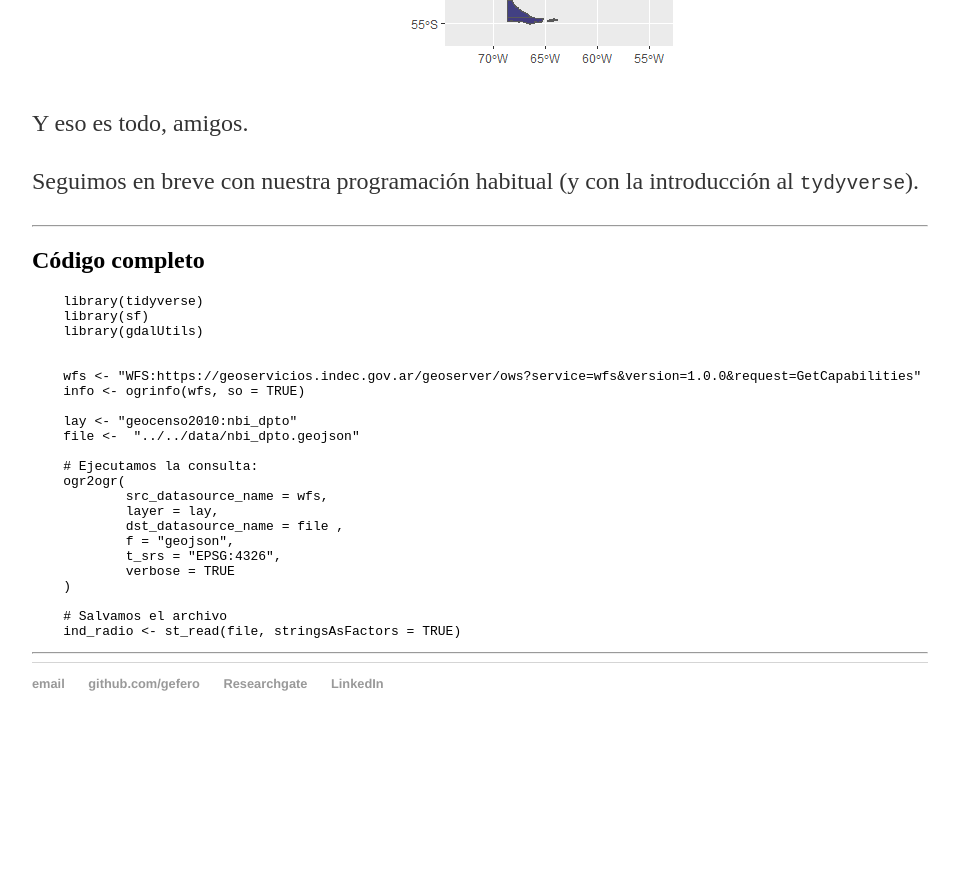
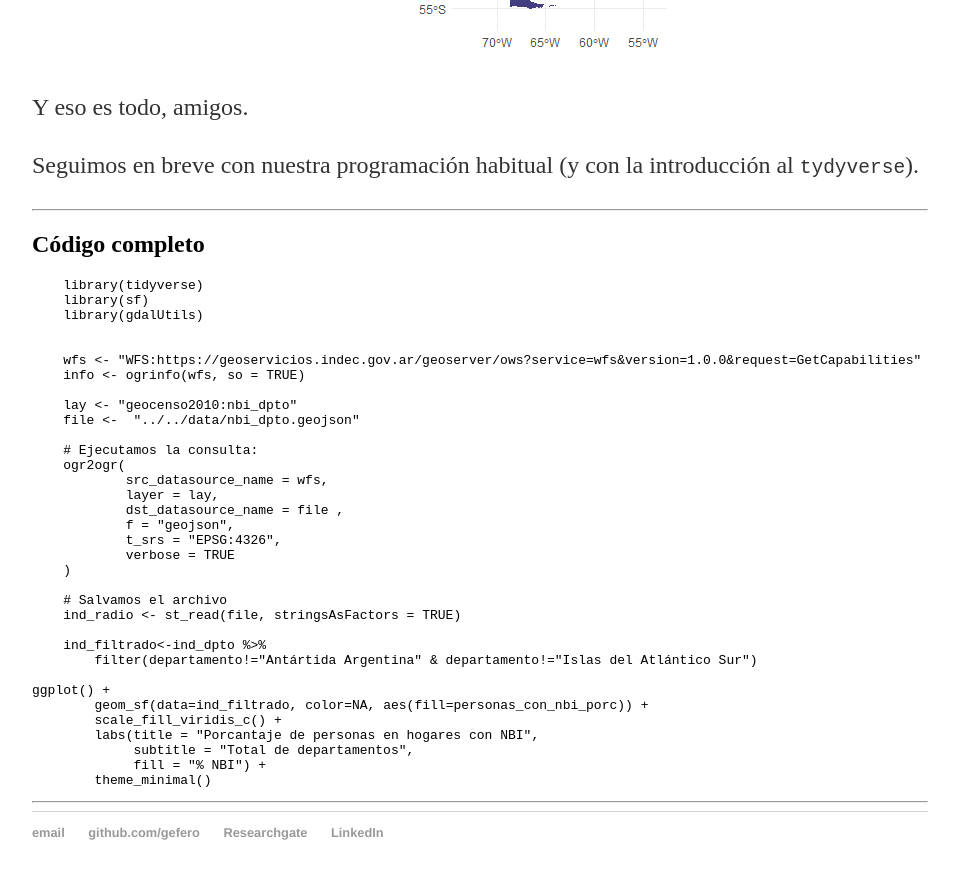
Before and after one commit to gefero/gefero.github.io, a Jekyll site: the page built from _posts/2019-03-14-Consultando-mapas.md, in a window 1280 px wide and 900 px high, scrolled down 2180 px. Shown: the top 879 px of the window, without its empty margins (160-1119 px from the left). Built offline with Jekyll 4.4.1, drawn with Linux system fonts in a browser that asks for light colours; before the commit the page ends 2931 px from its top, so only the background shows below that; some of the changed text lies outside the part shown.

Commit message:
Updt post

````diff
--- a/_posts/2019-03-14-Consultando-mapas.md
+++ b/_posts/2019-03-14-Consultando-mapas.md
@@ -74,11 +74,12 @@ ind_filtrado<-ind_dpto %>%
         filter(departamento!="Antártida Argentina" & departamento!="Islas del Atlántico Sur")
 
 ggplot() +
-        geom_sf(data=ind_filtrado, aes(fill=personas_con_nbi_porc)) +
+        geom_sf(data=ind_filtrado, color=NA, aes(fill=personas_con_nbi_porc)) +
         scale_fill_viridis_c() +
-        labs(title = "Porcentaje de personas en hogares con NBI",
+        labs(title = "Porcantaje de personas en hogares con NBI",
              subtitle = "Total de departamentos",
-             fill = "% NBI")
+             fill = "% NBI") +
+        theme_minimal()
 ```
 
 Podemos ver que el mapa está muy bonito:
@@ -121,4 +122,15 @@ Código completo
 
     # Salvamos el archivo
     ind_radio <- st_read(file, stringsAsFactors = TRUE)
+
+    ind_filtrado<-ind_dpto %>%
+        filter(departamento!="Antártida Argentina" & departamento!="Islas del Atlántico Sur")
+
+ggplot() +
+        geom_sf(data=ind_filtrado, color=NA, aes(fill=personas_con_nbi_porc)) +
+        scale_fill_viridis_c() +
+        labs(title = "Porcantaje de personas en hogares con NBI",
+             subtitle = "Total de departamentos",
+             fill = "% NBI") +
+        theme_minimal()
 ```
````
Also changed, not shown: blog/_files/2019-03-14-Consultando-mapas/p1.png.
